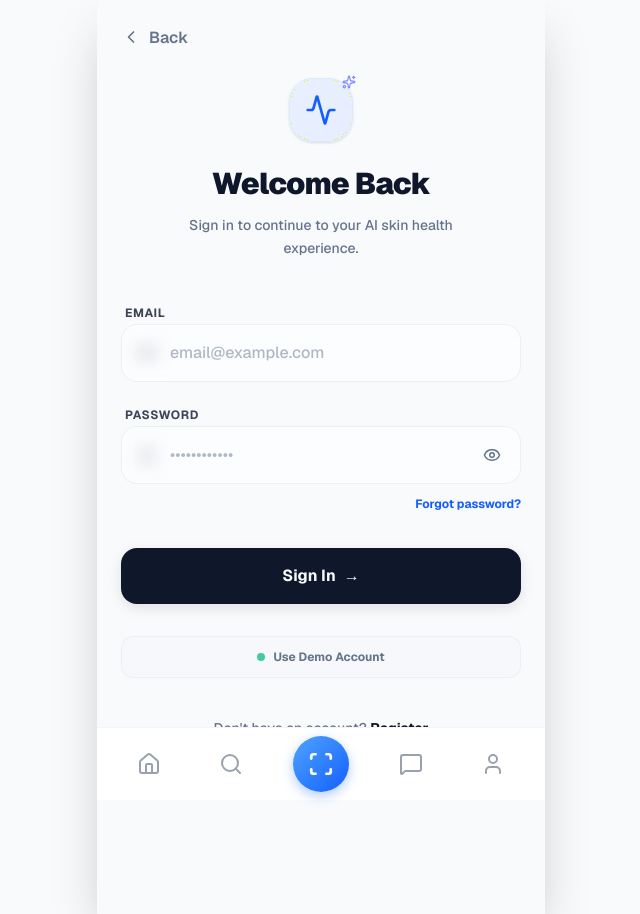
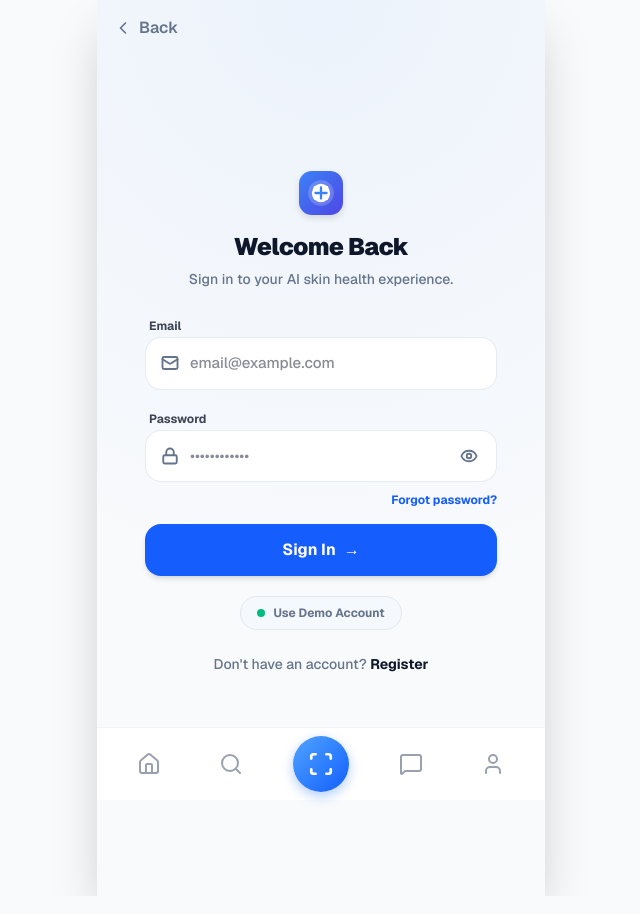
Before and after one commit to pronoy656/skin-lesion-detection-webapp, a Next.js app: page /sign-in in a window 1280 px wide. Shown: the whole page, without its empty margins (319-959 px from the left). Built offline with nearby package versions, Linux system fonts and the light colour scheme.

Commit message:
feat: add sign-in page with authentication form and demo credentials support

```diff
--- a/src/app/sign-in/page.tsx
+++ b/src/app/sign-in/page.tsx
@@ -2,8 +2,30 @@
 
 import { useState } from "react";
 import Link from "next/link";
-import { ChevronLeft, Eye, EyeOff, Mail, Lock, Sparkles, Activity } from "lucide-react";
+import { ChevronLeft, Eye, EyeOff, Mail, Lock } from "lucide-react";
 import { useAuth } from "@/context/AuthContext";
+
+// Custom Premium Logo combining Medical + AI + Tech
+const CustomLogo = () => (
+  <svg width="44" height="44" viewBox="0 0 48 48" fill="none" xmlns="http://www.w3.org/2000/svg" className="drop-shadow-md mx-auto mb-4">
+    <rect width="48" height="48" rx="14" fill="url(#blue-gradient)"/>
+    <path d="M24 10C16 10 10 16 10 24C10 32 16 38 24 38C32 38 38 32 38 24C38 16 32 10 24 10ZM24 34C18.4772 34 14 29.5228 14 24C14 18.4772 18.4772 14 24 14C29.5228 14 34 18.4772 34 24C34 29.5228 29.5228 34 24 34Z" fill="white" fillOpacity="0.2"/>
+    <circle cx="24" cy="24" r="10" fill="white"/>
+    <path d="M24 18V30M18 24H30" stroke="#3B82F6" strokeWidth="2.5" strokeLinecap="round"/>
+    <circle cx="24" cy="24" r="3" fill="#3B82F6"/>
+    <circle cx="18" cy="18" r="2" fill="white"/>
+    <circle cx="30" cy="18" r="2" fill="white"/>
+    <circle cx="18" cy="30" r="2" fill="white"/>
+    <circle cx="30" cy="30" r="2" fill="white"/>
+    <path d="M20 20L22 22M28 20L26 22M20 28L22 26M28 28L26 26" stroke="white" strokeWidth="1.5" strokeLinecap="round"/>
+    <defs>
+      <linearGradient id="blue-gradient" x1="0" y1="0" x2="48" y2="48" gradientUnits="userSpaceOnUse">
+        <stop stopColor="#3B82F6"/>
+        <stop offset="1" stopColor="#4F46E5"/>
+      </linearGradient>
+    </defs>
+  </svg>
+);
 
 export default function SignInPage() {
   const [email, setEmail] = useState("");
@@ -22,73 +44,74 @@ export default function SignInPage() {
   };
 
   return (
-    <div className="min-h-screen flex flex-col relative overflow-hidden bg-background">
-      {/* Premium Background Elements */}
-      <div className="absolute top-0 left-0 w-full h-full overflow-hidden -z-10 pointer-events-none">
-        <div className="absolute -top-[10%] -right-[10%] w-[70vw] h-[70vw] rounded-full bg-blue-500/5 dark:bg-blue-500/10 blur-[100px]" />
-        <div className="absolute top-[40%] -left-[20%] w-[60vw] h-[60vw] rounded-full bg-indigo-500/5 dark:bg-indigo-500/10 blur-[100px]" />
-      </div>
+    <div className="h-[100dvh] overflow-hidden flex flex-col bg-background relative box-border">
+      {/* Absolute Background - very subtle */}
+      <div className="absolute inset-0 z-0 pointer-events-none opacity-40 dark:opacity-20"
+        style={{
+          background: 'radial-gradient(circle at 50% 0%, rgba(59, 130, 246, 0.15) 0%, transparent 70%)'
+        }}
+      />
 
-      <header className="p-6 relative z-10">
-        <Link href="/profile" className="inline-flex items-center gap-2 text-muted-foreground hover:text-foreground font-semibold transition-colors">
-          <ChevronLeft size={20} /> <span className="mt-0.5">Back</span>
+      {/* Header */}
+      <header className="p-4 z-10 shrink-0">
+        <Link href="/profile" className="inline-flex items-center gap-1.5 text-muted-foreground hover:text-foreground font-semibold transition-colors">
+          <ChevronLeft size={20} /> <span>Back</span>
         </Link>
       </header>
 
-      <main className="flex-1 flex flex-col justify-center px-6 pb-20 relative z-10 max-w-md mx-auto w-full">
+      {/* Main Content - Centered vertically, takes remaining space */}
+      <main className="flex-1 flex flex-col justify-center px-6 max-w-[400px] mx-auto w-full z-10 pb-4">
 
-        {/* Brand Logo */}
-        <div className="mb-10 flex flex-col items-center">
-          <div className="relative flex items-center justify-center w-16 h-16 rounded-[1.5rem] bg-gradient-to-br from-blue-50 to-indigo-50 dark:from-blue-900/20 dark:to-indigo-900/20 border border-blue-100 dark:border-blue-800/50 shadow-sm mb-6">
-            <div className="absolute inset-0 rounded-[1.5rem] bg-blue-500/5 animate-pulse" />
-            <Activity className="text-blue-600 dark:text-blue-400 z-10" size={32} strokeWidth={2} />
-            <Sparkles className="absolute -top-1 -right-1 text-indigo-400 z-10" size={14} />
-          </div>
-          <h1 className="text-3xl font-black text-foreground mb-3 text-center tracking-tight">Welcome Back</h1>
-          <p className="text-muted-foreground font-medium text-center max-w-[280px] leading-relaxed text-sm">
-            Sign in to continue to your AI skin health experience.
+        {/* Branding & Title */}
+        <div className="text-center mb-6 shrink-0">
+          <CustomLogo />
+          <h1 className="text-2xl font-black text-foreground mb-1.5 tracking-tight">Welcome Back</h1>
+          <p className="text-muted-foreground font-medium text-sm">
+            Sign in to your AI skin health experience.
           </p>
         </div>
 
-        <form onSubmit={handleSignIn} className="space-y-5">
-          <div className="space-y-2">
-            <label className="text-xs font-bold text-foreground/80 uppercase tracking-wider ml-1">Email</label>
-            <div className="relative group">
-              <div className="absolute left-4 top-1/2 -translate-y-1/2 text-muted-foreground group-focus-within:text-blue-500 transition-colors">
-                <Mail size={20} strokeWidth={2} />
+        {/* Form */}
+        <form onSubmit={handleSignIn} className="space-y-4 shrink-0">
+          <div className="space-y-1.5">
+            <label className="text-xs font-bold text-foreground/80 ml-1">Email</label>
+            <div className="relative">
+              <div className="absolute left-4 top-0 bottom-0 flex items-center justify-center text-muted-foreground pointer-events-none">
+                <Mail size={18} strokeWidth={2.5} />
               </div>
               <input
                 type="email"
                 value={email}
                 onChange={(e) => setEmail(e.target.value)}
                 placeholder="email@example.com"
-                className="w-full bg-card/50 backdrop-blur-sm border border-border/60 rounded-2xl pl-12 pr-5 py-4 focus:outline-none focus:ring-2 focus:ring-blue-500/20 focus:border-blue-500/50 transition-all font-medium placeholder:text-muted-foreground/50"
+                className="w-full bg-card border border-border/80 rounded-[1rem] pl-11 pr-4 py-3.5 focus:outline-none focus:ring-2 focus:ring-blue-500/30 focus:border-blue-500 transition-all font-medium text-[15px]"
                 required
               />
             </div>
           </div>
 
-          <div className="space-y-2">
-            <label className="text-xs font-bold text-foreground/80 uppercase tracking-wider ml-1">Password</label>
-            <div className="relative group">
-              <div className="absolute left-4 top-1/2 -translate-y-1/2 text-muted-foreground group-focus-within:text-blue-500 transition-colors">
-                <Lock size={20} strokeWidth={2} />
+          <div className="space-y-1.5">
+            <label className="text-xs font-bold text-foreground/80 ml-1">Password</label>
+            <div className="relative">
+              <div className="absolute left-4 top-0 bottom-0 flex items-center justify-center text-muted-foreground pointer-events-none">
+                <Lock size={18} strokeWidth={2.5} />
               </div>
               <input
                 type={showPassword ? "text" : "password"}
                 value={password}
                 onChange={(e) => setPassword(e.target.value)}
                 placeholder="••••••••••••"
-                className="w-full bg-card/50 backdrop-blur-sm border border-border/60 rounded-2xl pl-12 pr-12 py-4 focus:outline-none focus:ring-2 focus:ring-blue-500/20 focus:border-blue-500/50 transition-all font-medium placeholder:text-muted-foreground/50"
+                className="w-full bg-card border border-border/80 rounded-[1rem] pl-11 pr-12 py-3.5 focus:outline-none focus:ring-2 focus:ring-blue-500/30 focus:border-blue-500 transition-all font-medium text-[15px]"
                 required
               />
               <button
                 type="button"
                 onClick={() => setShowPassword(!showPassword)}
-                className="absolute right-4 top-1/2 -translate-y-1/2 text-muted-foreground hover:text-foreground transition-colors p-1"
+                className="absolute right-2 top-1/2 -translate-y-1/2 w-10 h-10 flex items-center justify-center text-muted-foreground hover:text-foreground transition-colors"
+                aria-label={showPassword ? "Hide password" : "Show password"}
                 tabIndex={-1}
               >
-                {showPassword ? <EyeOff size={18} strokeWidth={2} /> : <Eye size={18} strokeWidth={2} />}
+                {showPassword ? <EyeOff size={18} strokeWidth={2.5} /> : <Eye size={18} strokeWidth={2.5} />}
               </button>
             </div>
             <div className="flex justify-end pt-1">
@@ -100,30 +123,28 @@ export default function SignInPage() {
 
           <button
             type="submit"
-            className="w-full relative group overflow-hidden bg-foreground text-background font-bold rounded-2xl py-4 shadow-[0_4px_14px_rgba(0,0,0,0.1)] dark:shadow-[0_4px_14px_rgba(255,255,255,0.1)] active:scale-[0.98] transition-all mt-4"
+            className="w-full bg-blue-600 hover:bg-blue-700 text-white font-bold rounded-[1rem] py-3.5 shadow-md active:scale-[0.98] transition-all mt-2 flex items-center justify-center gap-2"
           >
-            <div className="absolute inset-0 w-full h-full bg-gradient-to-r from-transparent via-white/20 dark:via-black/20 to-transparent -translate-x-full group-hover:animate-[shimmer_1.5s_infinite]" />
-            <span className="relative flex items-center justify-center gap-2">
-              Sign In <span className="group-hover:translate-x-1 transition-transform">→</span>
-            </span>
+            Sign In <span>→</span>
           </button>
         </form>
 
-        {/* Demo Login Helper */}
-        <div className="mt-8">
+        {/* Demo Helper */}
+        <div className="mt-5 shrink-0">
           <button
             type="button"
             onClick={fillDemoCredentials}
-            className="w-full py-3 px-4 rounded-xl border border-border/50 bg-muted/30 hover:bg-muted/60 transition-colors flex items-center justify-center gap-2 group"
+            className="mx-auto flex items-center gap-2 px-4 py-2 rounded-full border border-border bg-muted/40 hover:bg-muted/80 transition-colors"
           >
-            <div className="w-2 h-2 rounded-full bg-emerald-500 animate-pulse" />
-            <span className="text-xs font-bold text-muted-foreground group-hover:text-foreground transition-colors">
+            <div className="w-2 h-2 rounded-full bg-emerald-500" />
+            <span className="text-xs font-bold text-muted-foreground">
               Use Demo Account
             </span>
           </button>
         </div>
 
-        <div className="mt-10 text-center">
+        {/* Footer */}
+        <div className="mt-6 text-center shrink-0">
           <p className="text-muted-foreground text-sm font-medium">
             Don't have an account?{" "}
             <Link href="/sign-up" className="text-foreground font-bold hover:text-blue-600 dark:hover:text-blue-400 transition-colors">
@@ -132,12 +153,6 @@ export default function SignInPage() {
           </p>
         </div>
       </main>
-
-      <style dangerouslySetInnerHTML={{__html: `
-        @keyframes shimmer {
-          100% { transform: translateX(100%); }
-        }
-      `}} />
     </div>
   );
 }
```
